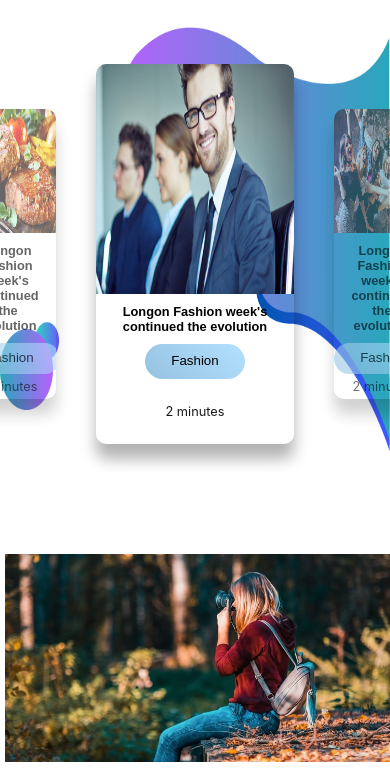
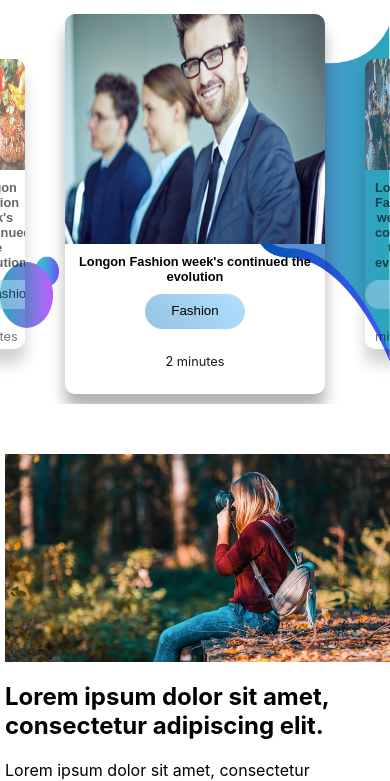
Before and after one commit to Leonardo2606/Blooger, a React (Create React App) app: page / in a window 390 px wide. Shown: the part 1145-1926 px from the top of the page. Built offline with nearby package versions, Linux system fonts and the light colour scheme.

Commit message:
Melhorando responsividade do blog

```diff
--- a/src/style/blog_post.js
+++ b/src/style/blog_post.js
@@ -23,6 +23,9 @@ export const BlogPostSection = styled.div`
     justify-content: space-evenly;
     align-items: center;
     overflow: hidden;
+    @media (max-width: 470px) {
+        height: 400px;
+    }
 `
 
 export const BlogCard = styled.div`
@@ -62,7 +65,7 @@ export const BlogCard = styled.div`
             opacity: 0.6;
         }
     }
-    @media (max-width: 470px) {
+    @media (max-width: 530px) {
         &:nth-child(1){
             width: 500px;
             position: relative;
@@ -80,6 +83,13 @@ export const BlogCard = styled.div`
             opacity: 0.6;
         }
     }
+    @media (max-width: 470px) {
+        &:nth-child(2){
+            width: 2000px;
+            height: 380px;
+        }
+    }
+
 `
 
 
--- a/src/style/footer.js
+++ b/src/style/footer.js
@@ -62,6 +62,7 @@ export const FooterButton = styled.button`
     font-size: 1.1rem;
     background-color: rgb(149, 194, 224);
     margin: 0;
+    margin-top: 10px;
     padding: 0;
     :hover {
         cursor: pointer;
```
